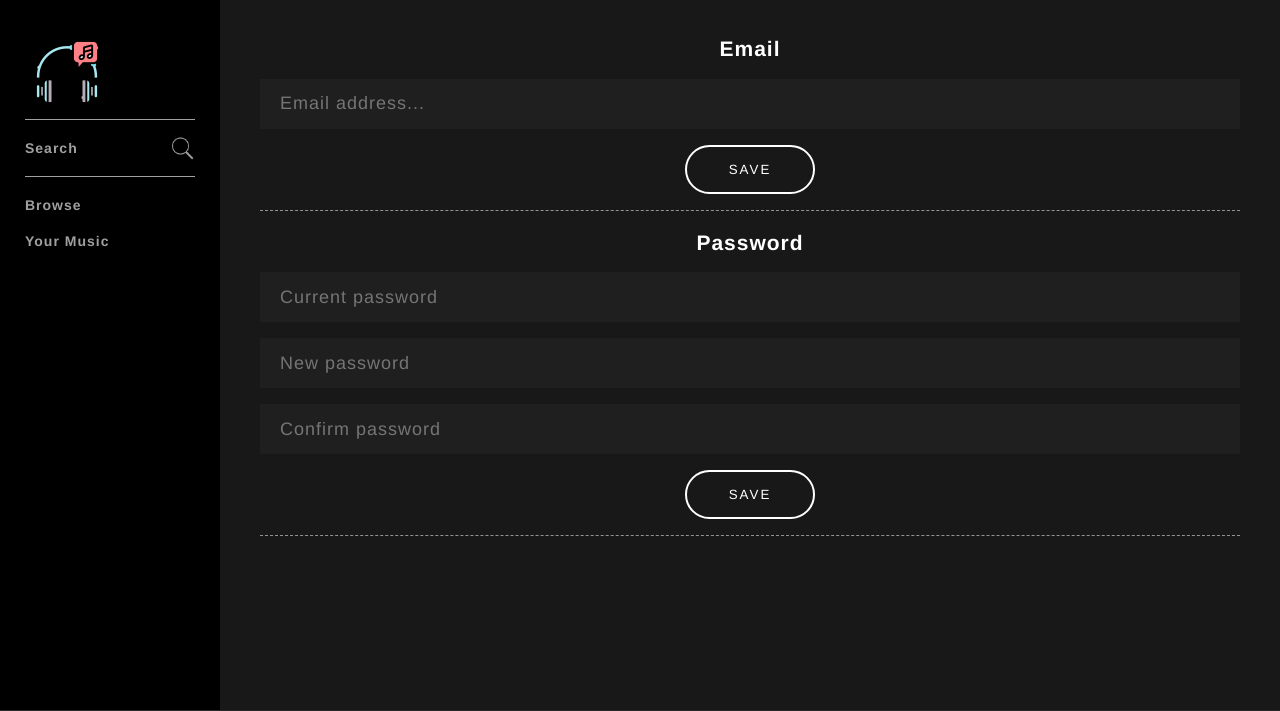
After one commit to mohamedalaa253695/spotify-clone, a PHP site: page /updateDetails.php in a window 1280 px wide. The commit adds this page. Shown: the top 711 px of the page. Run offline with PHP 8.4, Linux system fonts and the light colour scheme; the visitor is signed in with stand-in values (Sample User, id 1); data that the repository does not hold is empty.

Commit message:
added settings page and user details page

```diff
--- a/assets/css/style.css
+++ b/assets/css/style.css
@@ -578,3 +578,64 @@ input:focus{
 
 
 }
+
+.userInfo h1{
+    text-align: center;
+
+}
+
+.userDetails{
+    padding: 20px;
+}
+.userDetails .container h2{
+    text-align:  center;
+}
+
+.userDetails .container input[type="text"],
+.userDetails .container input[type="password"],
+.userDetails .container .button{
+    display: block;
+    margin: 16px auto;
+
+
+}
+
+
+.userDetails .container input[type="text"],
+.userDetails .container input[type="password"]{
+    height: 50px;
+    width:100%;
+    background: #1f1f1f;
+    border:none;
+    font-size: 18px;
+    font-weight:300;
+    padding: 0 20px;
+
+}
+
+
+.userDetails .button{
+
+    color : #fff;
+    cursor : pointer;
+    margin : 0 0 ;
+    background-color:transparent;
+    font-weight: 500;
+    letter-spacing: 2px;
+    border:2px solid;
+    border-radius: 500px;
+    padding:15px;
+    min-width:130px;
+
+}
+
+.userDetails .button:hover{
+    background-color:#2ebd59 ;
+    border-color: #2ebd59;
+}
+
+.userDetails .container .message{
+    color : #2ebd59;
+    font-weight: 300;
+
+}
--- a/assets/js/scripts.js
+++ b/assets/js/scripts.js
@@ -36,6 +36,39 @@ $(document).on("change", "select.playlist",function(){
 	})
 
 });
+
+
+function updateEmail(emailClass){
+	var emailValue = $("." + emailClass).val();
+
+	$.post("includes/handlers/ajax/updateEmail.php", {email:emailValue , username:userLoggedIn})
+	.done(function(response){
+		$("."+emailClass).nextAll(".message").text(response);
+
+	})
+
+}
+
+function updatePassword(oldPasswordClass, newPasswordClass1 , newPasswordClass2){
+	var oldPassword = $("." + oldPasswordClass).val();
+	var newPassword1 = $("." + newPasswordClass1).val();
+	var newPassword2 = $("." + newPasswordClass2).val();
+
+	$.post("includes/handlers/ajax/updatePassword.php",
+	 {oldPassword:oldPassword , newPassword1:newPassword1, newPassword2:newPassword2 , username:userLoggedIn})
+	.done(function(response){
+		$("."+oldPasswordClass).nextAll(".message").text(response);
+
+	})
+
+}
+
+
+function logout(){
+	$.post("includes/handlers/ajax/logout.php", function(){
+		location.reload();
+	})
+}
 
 function openPage(url) {
 
--- a/includes/classes/User.php
+++ b/includes/classes/User.php
@@ -12,6 +12,21 @@
 		public function getUsername() {
 			return $this->username;
 		}
+		public function getEmail() {
+
+			$query = mysqli_query($this->con, "SELECT email FROM users WHERE username='$this->username'");
+			$row = mysqli_fetch_array($query);
+			return $row['email'];
+		}
+
+		public function getFirstAndLastName(){
+
+			$query = mysqli_query($this->con,"SELECT concat(firstname ,'', lastName) as 'name' FROM users WHERE username='$this->username'");
+			$row   = mysqli_fetch_array($query);
+			return $row['name'];
+		}
+
+
 
 	}
 ?>
--- a/includes/header.php
+++ b/includes/header.php
@@ -1,22 +1,25 @@
 <?php
 
 include("includes/config.php");
+include("includes/classes/User.php");
 include("includes/classes/Artist.php");
 include("includes/classes/Album.php");
 include("includes/classes/Song.php");
-
+include("includes/classes/Playlist.php");
 
 //session_destroy();
 if(isset($_SESSION['userLoggedIn']))
 {
-	$userLoggedIn=$_SESSION['userLoggedIn'];
-	echo "<script>userLoggedIn ='$userLoggedIn'; </script>";
+	$userLoggedIn = new User($conn,$_SESSION['userLoggedIn']);
+	$username 	  = $userLoggedIn->getUsername();
+	echo "<script>userLoggedIn ='$username'; </script>";
 
 }
 else
 {
 	header("Location:register.php");
 }
+
 
 
 
--- a/includes/navBarContainer.php
+++ b/includes/navBarContainer.php
@@ -20,7 +20,7 @@
 				<span  role="link" tabindex="0" onclick="openPage('yourMusic.php')" class="navItemLink">Your Music</span>
 			</div>
 			<div class="navItem">
-					<span  role="link" tabindex="0" onclick="openPage('profile.php')" class="navItemLink">Mohamed Alaa</span>
+					<span  role="link" tabindex="0" onclick="openPage('settings.php')" class="navItemLink"><?php  echo $userLoggedIn->getFirstAndLastName()?></span>
 			</div>
 		</div>
 
--- /dev/null
+++ b/updateDetails.php
@@ -0,0 +1,31 @@
+<?php
+include("includes/includedFiles.php");
+
+
+
+$user= new User($conn,$_GET['userLoggedIn']);
+
+?>
+
+
+<div class="userDetails">
+	<div class="container borderBottom">
+
+		<h2>Email</h2>
+		<input type="text" class="email" name="email" placeholder="Email address..." value="<?php echo $user->getEmail(); ?>">
+		<span class="message"></span>
+		<button class="button" onclick="updateEmail('email')">SAVE</button>
+	</div>
+
+	<div class="container borderBottom">
+		<h2>Password</h2>
+		<input type="password" class="oldPassword" name="oldPassword" placeholder="Current password">
+		<input type="password" class="newPassword1" name="newPassword1" placeholder="New password">
+		<input type="password" class="newPassword2" name="newPassword2" placeholder="Confirm password">
+		<span class="message"></span>
+		<button class="button" onclick="updatePassword('oldPassword','newPassword1','newPassword2')">SAVE</button>
+	</div>
+
+
+
+</div>
```
Also changed, not shown: includes/handlers/ajax/logout.php (added, +8 -0 lines), includes/handlers/ajax/updateEmail.php (added, +32 -0 lines), includes/handlers/ajax/updatePassword.php (added, +54 -0 lines), settings.php (added, +20 -0 lines).
